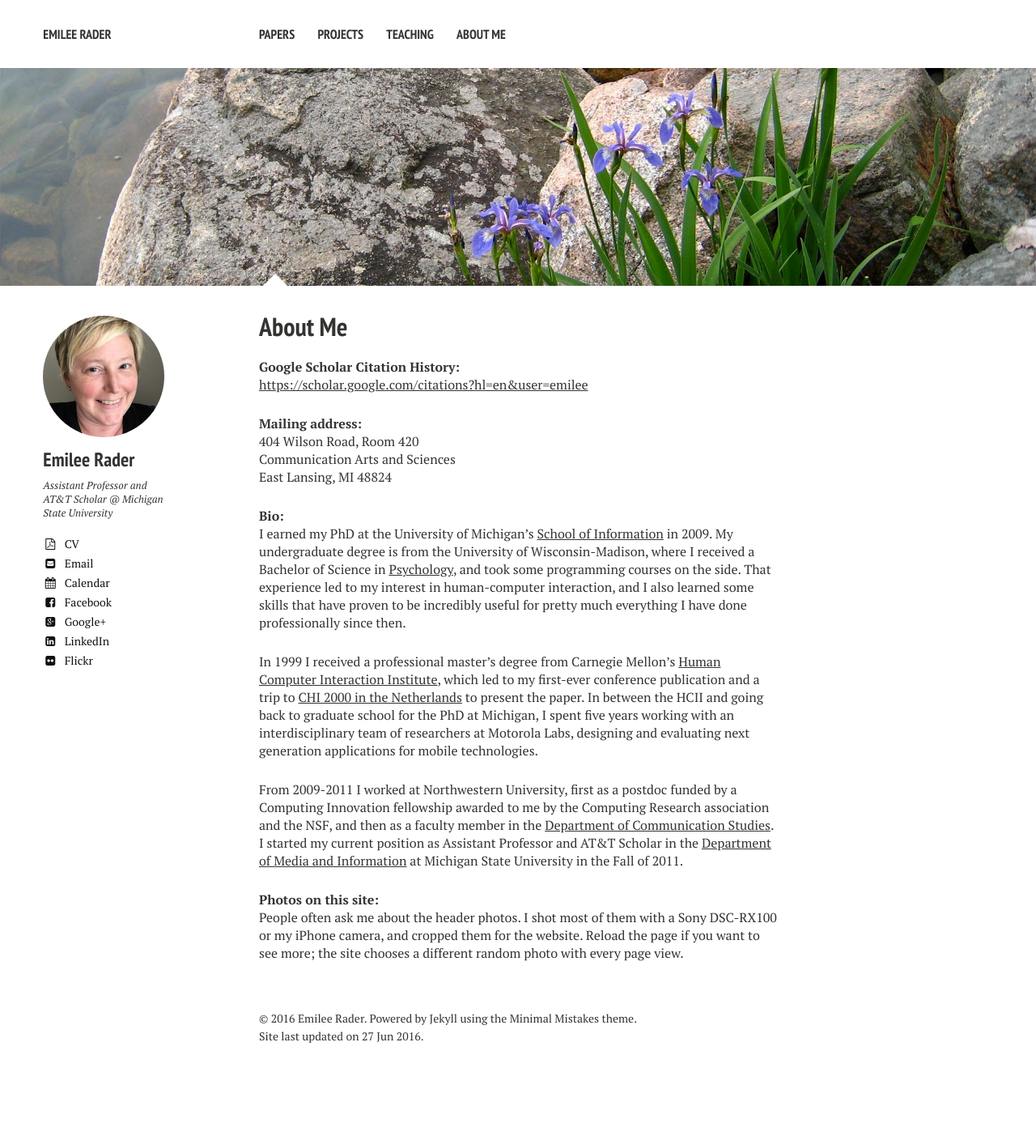
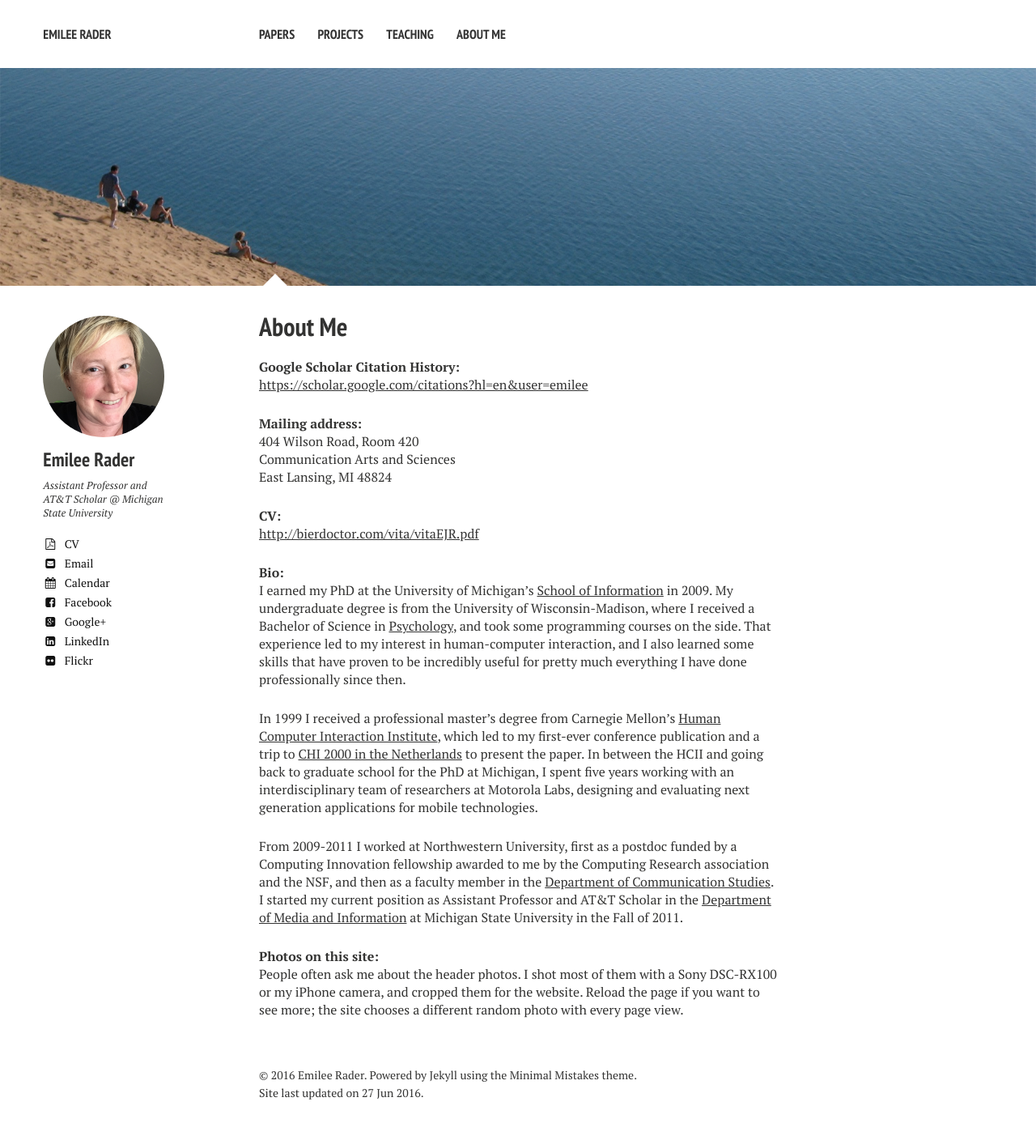
Before and after one commit to bierdoctor/bierdoctor.github.io, a Jekyll site: the page built from about/index.md, in a window 1280 px wide. Shown: the whole page at 81% size. Built offline with Jekyll 4.4.1, drawn with Linux system fonts in a browser that asks for light colours; nearby versions of some CDN libraries; before the commit the page ends 1338 px from its top, so only the background shows below that.

Commit message:
added a couple of new header image, put link to cv on about page

```diff
--- a/about/index.md
+++ b/about/index.md
@@ -23,6 +23,8 @@ East Lansing, MI  48824
 <!-- 	<a href="{{ site.url }}/images/emilee_rader.jpg"><img src="{{ site.url }}/images/emilee_rader_thumbnail.jpg"></a> -->
 <!-- </figure> -->
 
+**CV:**
+[http://bierdoctor.com/vita/vitaEJR.pdf](http://bierdoctor.com/vita/vitaEJR.pdf)
 
 **Bio:**
 I earned my PhD at the University of Michigan’s [School of Information](https://www.si.umich.edu) in 2009. My undergraduate degree is from the University of Wisconsin-Madison, where I received a Bachelor of Science in [Psychology](http://psych.wisc.edu), and took some programming courses on the side. That experience led to my interest in human-computer interaction, and I also learned some skills that have proven to be incredibly useful for pretty much everything I have done professionally since then.
--- a/assets/js/random-image.js
+++ b/assets/js/random-image.js
@@ -50,7 +50,9 @@ $(function() {
 	'DSC03553_crop.jpg',
 	'P1010193_crop.jpg',
 	'2014-11-22_19.08.19_crop.jpg',
-	'2014-11-22_18.18.35_crop.jpg'
+	'2014-11-22_18.18.35_crop.jpg',
+	'DXO_0134_crop.jpg',
+	'DXO_0144_crop.jpg'
   ];
   i = Math.floor(Math.random()*images.length);
   $('.image-wrap img').attr('src', '/images/headers/' + images[i]);
```
Also changed, not shown: images/crop_png/DXO_0134_crop.png (added), images/crop_png/DXO_0144_crop.png (added), images/headers/DXO_0134_crop.jpg (added), images/headers/DXO_0144_crop.jpg (added), 2 other files.
